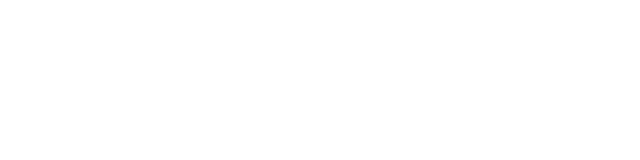
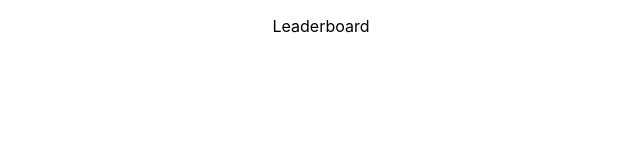
Before and after one commit to ddabrowiecki/would-you-rather, a React (Create React App) app: page /leaderboard in a window 1280 px wide. Shown: the top 160 px of the page, without its empty margins (319-959 px from the left). Built offline with nearby package versions, Linux system fonts and the light colour scheme.

Commit message:
Include routes to Leaderboard and Login

```diff
--- a/src/App.js
+++ b/src/App.js
@@ -5,6 +5,8 @@
 import HomeScreen from "./components/HomeScreen";
 import { BrowserRouter as Router, Route } from "react-router-dom";
 import { NewQuestion } from './components/NewQuestion'
+import { Leaderboard } from './components/Leaderboard'
+import { Login } from './components/Login'
 
 class App extends React.Component {
   componentDidMount() {
@@ -16,6 +18,8 @@
         <div className="App">
           <Route path="/" exact component={HomeScreen} />
           <Route path="/new" exact component={NewQuestion} />
+          <Route path="/leaderboard" exact component={Leaderboard} />
+          <Route path="/login" exact component={Login} />
         </div>
       </Router>
     );
--- a/src/components/Leaderboard.js
+++ b/src/components/Leaderboard.js
@@ -1,2 +1,10 @@
 import React, { Component } from 'react'
 import { connect } from 'react-redux'
+
+export class Leaderboard extends Component {
+    render() {
+        return (
+            <p>Leaderboard</p>
+        )
+    }
+}
--- a/src/components/Login.js
+++ b/src/components/Login.js
@@ -1,2 +1,10 @@
 import React, { Component } from 'react'
 import { connect } from 'react-redux'
+
+export class Login extends Component {
+    render() {
+        return (
+            <p>Login</p>
+        )
+    }
+}
```
